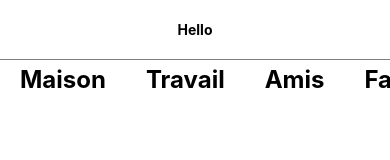
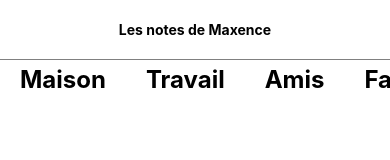
Before and after one commit to edu-maxence-machu/react-native-journal-di19, a React Native app: screen / in a window 390 px wide. Shown: the top 160 px of the page. Built offline with nearby package versions, Linux system fonts and the light colour scheme.

Commit message:
Ajout des props

```diff
--- a/App.js
+++ b/App.js
@@ -6,11 +6,26 @@ import Header from './components/Header'
 
 export default function App() {
 
+  const config = {
+    title: "Les notes de",
+    user: {
+      name: "Maxence"
+    }
+  }
+
+  function direBonjour(){
+    alert('Bonjour Maxence');
+  }
+
   return (
     <SafeAreaView style={styles.container}>
       <StatusBar style="auto" />
 
-      <Header/>
+      <Header
+      handleHeaderPress={direBonjour}
+      title={config.title}
+      user={config.user}
+      />
 
       <ScrollView horizontal={true} style={styles.scrollHorizontal}>
           <Text style={styles.scrollText}>Maison</Text>
--- a/components/Header.js
+++ b/components/Header.js
@@ -1,11 +1,17 @@
 import React from 'react';
-import {View, Text, StyleSheet} from 'react-native'
+import {View, Text, StyleSheet, TouchableOpacity} from 'react-native'
 
-export default function Header(){
+export default function Header(props){ // 1: Ajout des props en parametre
+
+    console.log(props); // 2: Test des props
+
+    let fulltitle = props.title + ' ' + props.user.name;
 
     return (
         <View style={styles.header}>
-            <Text style={styles.headerText}>Hello</Text>
+            <TouchableOpacity onPress={props.handleHeaderPress}>
+                <Text style={styles.headerText}>{fulltitle}</Text>
+            </TouchableOpacity>
         </View>
     )
 }
```
